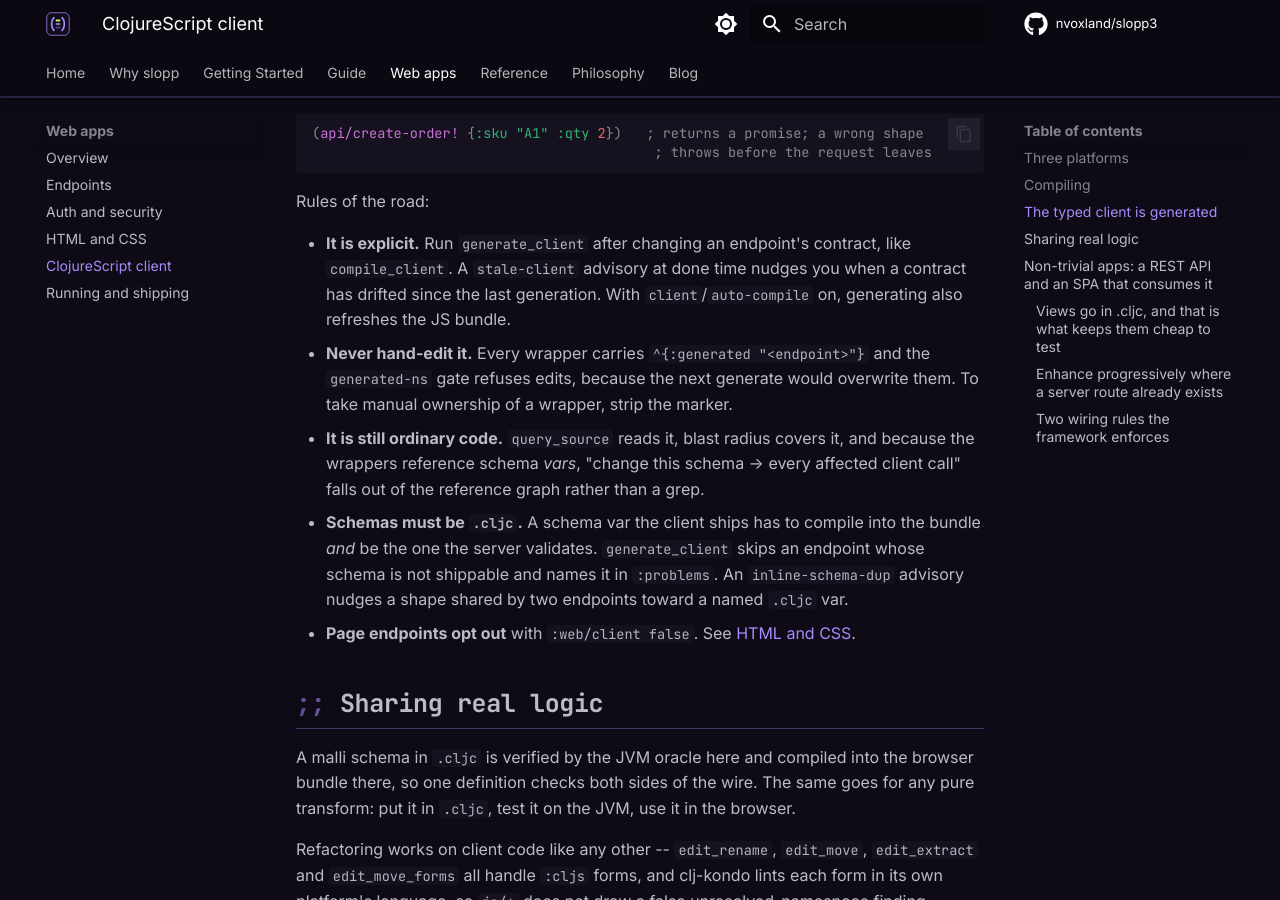
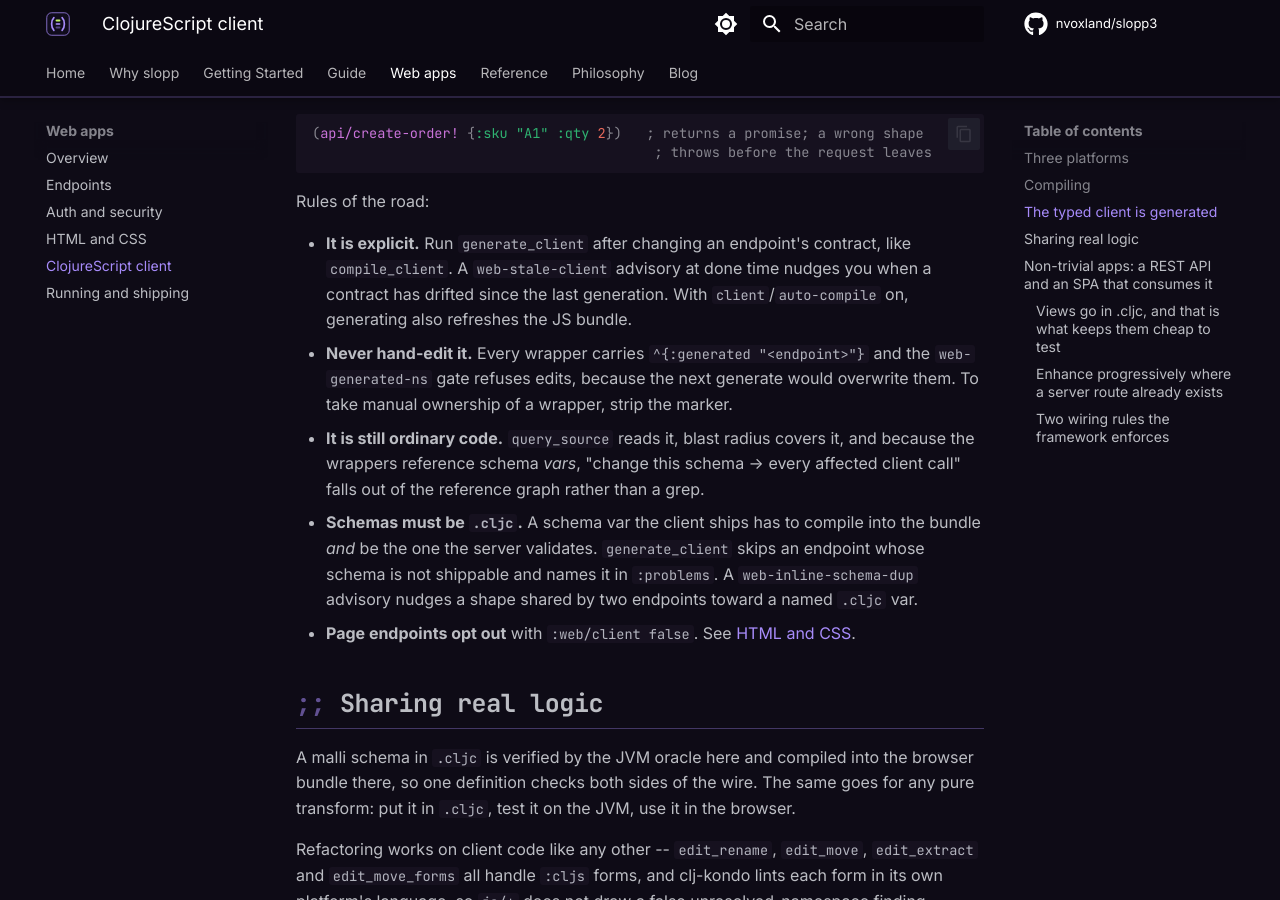
Before and after one commit to nvoxland/slopp3, an MkDocs documentation site: the page built from docs/guide/web/client.md, in a window 1280 px wide and 900 px high, scrolled down 2353 px. Built offline with MkDocs 1.6.1 and Material for MkDocs 9.7.7, drawn with Linux system fonts in a browser that asks for light colours; comment, search, counter and statistics services are not loaded.

```diff
--- a/docs/guide/web/client.md
+++ b/docs/guide/web/client.md
@@ -113,11 +113,11 @@ in, against the *same* schema var the server enforces.
 Rules of the road:
 
 - **It is explicit.** Run `generate_client` after changing an endpoint's
-  contract, like `compile_client`. A `stale-client` advisory at done time
+  contract, like `compile_client`. A `web-stale-client` advisory at done time
   nudges you when a contract has drifted since the last generation. With
   `client`/`auto-compile` on, generating also refreshes the JS bundle.
 - **Never hand-edit it.** Every wrapper carries `^{:generated "<endpoint>"}`
-  and the `generated-ns` gate refuses edits, because the next generate would
+  and the `web-generated-ns` gate refuses edits, because the next generate would
   overwrite them. To take manual ownership of a wrapper, strip the marker.
 - **It is still ordinary code.** `query_source` reads it, blast radius covers
   it, and because the wrappers reference schema *vars*, "change this schema ->
@@ -126,7 +126,7 @@ Rules of the road:
 - **Schemas must be `.cljc`.** A schema var the client ships has to compile
   into the bundle *and* be the one the server validates. `generate_client`
   skips an endpoint whose schema is not shippable and names it in
-  `:problems`. An `inline-schema-dup` advisory nudges a shape shared by two
+  `:problems`. A `web-inline-schema-dup` advisory nudges a shape shared by two
   endpoints toward a named `.cljc` var.
 - **Page endpoints opt out** with `:web/client false`. See [HTML and
   CSS](html.md).
```
Also changed, not shown: .context/design-disciplines.md (+32 -0 lines), .context/naming-glossary.md (+14 -0 lines), plugins/slopp/skills/slopp/SKILL.md (+4 -4 lines).
